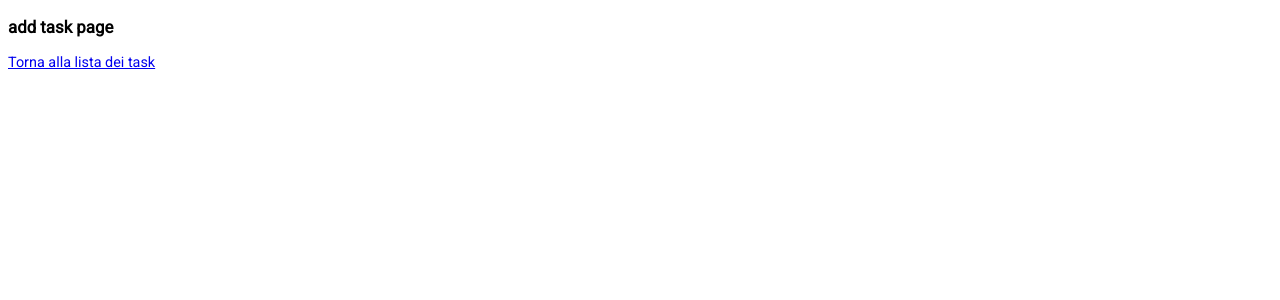
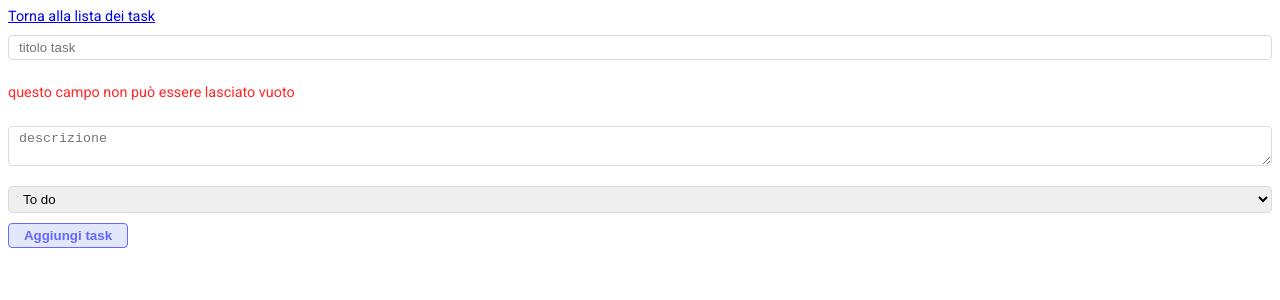
Before and after one commit to DanielPioFalabella/ex-react-task-manager, a React (Vite) app: page /addTask in a window 1280 px wide. Shown: the top 300 px of the page. Built offline with nearby package versions, Linux system fonts and the light colour scheme; no server answers.

Commit message:
milestone 6

```diff
--- a/src/App.jsx
+++ b/src/App.jsx
@@ -1,7 +1,7 @@
 import { BrowserRouter, Routes, Route } from "react-router-dom"
 import TaskList from "./pages/TaskList"
 import AddTask from "./pages/AddTask"
-import { GlobalProvider } from "./context/GlobalContaxt"
+import { GlobalProvider } from "./context/GlobalContext"
 
 const App = () => {
   return (
--- a/src/hooks/useTasks.js
+++ b/src/hooks/useTasks.js
@@ -14,8 +14,18 @@ const useTasks = () => {
     }, [])
 
     // function to add task
-    const addTask = () => {
+    const addTask = async (newTask) => {
+        const response = await fetch(`${import.meta.env.VITE_API_URL}/tasks`, {
+            method: "POST",
+            headers: {"Content-Type": "application/json"},
+            body: JSON.stringify(newTask)
+        })
+        const {success, message, task} = await response.json();
+        if(!success) {
+            throw new Error(message)
+        }
 
+        setTasks(prev => [...prev, task])
     }
 
     // function to remove task
--- /dev/null
+++ b/src/pages/AddTask.css
@@ -0,0 +1,25 @@
+.add-task-form {
+    display: flex;
+    flex-direction: column;
+
+    input, textarea, select {
+        margin: 10px 0px;
+        border: 1px solid gainsboro;
+        border-radius: 4px;
+        padding: 4px 10px;
+    }
+}
+
+.add-task {
+    max-width: 120px;
+    border: 1px solid rgb(101, 104, 255);
+    border-radius: 4px;
+    padding: 4px 10px;
+    background-color: rgb(227, 231, 252);
+    color: rgb(101, 104, 255);
+    font-weight: 600;
+}
+
+.error {
+    color: rgb(255, 39, 39);
+}
--- a/src/pages/AddTask.jsx
+++ b/src/pages/AddTask.jsx
@@ -1,10 +1,70 @@
 import { NavLink } from "react-router-dom"
+import { useState, useRef, useMemo, useContext } from "react"
+import {GlobalContext} from "../context/GlobalContext"
+import "./AddTask.css"
 
 const AddTask = () => {
+    const { addTask } = useContext(GlobalContext)
+    const [titleTask, setTitleTask] = useState("")
+    const descriptionRef = useRef()
+    const statusRef = useRef()
+    const symbols = "!@#£$%^&*()-_=+[]{}|;:'\",.<>?/`~";
+
+    const titleTaskError = useMemo(() => {
+        if (!titleTask.trim()) {
+            return "questo campo non può essere lasciato vuoto"
+        }
+        if ([...titleTask].some(char => symbols.includes(char))) {
+            return "questo campo non può contenere simboli speciali"
+        }
+        return ""
+    }, [titleTask])
+
+    const handleForm = async (e) => {
+        e.preventDefault();
+
+        const newTask = {
+            title: titleTask,
+            description: descriptionRef.current.value,
+            status: statusRef.current.value
+        }
+
+        console.log(newTask)
+
+        try{
+            await addTask(newTask)
+            alert("task creata correttamente!")
+            setTitleTask("");
+            descriptionRef.current.value = ""
+            statusRef.current.value = ""
+        } catch(error){
+            alert(error.message)
+        }
+    }
+
     return (
         <>
-        <h3>add task page</h3>
         <NavLink to={"/"}>Torna alla lista dei task</NavLink>
+
+        <form className="add-task-form" onSubmit={handleForm}>
+            <input type="text"
+            value={titleTask}
+            onChange={(e) => setTitleTask(e.target.value)}
+            placeholder="titolo task"/>
+            {titleTaskError && (
+                <p className="error">{titleTaskError}</p>
+            )}
+
+            <textarea ref={descriptionRef} placeholder="descrizione"/>
+
+            <select ref={statusRef} defaultValue="To do">
+                <option value={"To do"}>To do</option>
+                <option value={"Doing"}>Doing</option>
+                <option value={"Done"}>Done</option>
+            </select>
+
+            <button className="add-task" type="submit">Aggiungi task</button>
+        </form>
         </>
     )
 }
--- a/src/pages/TaskList.jsx
+++ b/src/pages/TaskList.jsx
@@ -1,7 +1,7 @@
 import "./TaskList.css"
 import { NavLink } from "react-router-dom"
 import { useContext } from "react"
-import { GlobalContext } from "../context/GlobalContaxt"
+import { GlobalContext } from "../context/GlobalContext"
 import TaskRow from "../components/TaskRow"
 
 const TaskList = () => {
```
Also changed, not shown: src/context/GlobalContext.jsx (renamed from src/context/GlobalContaxt.jsx).
